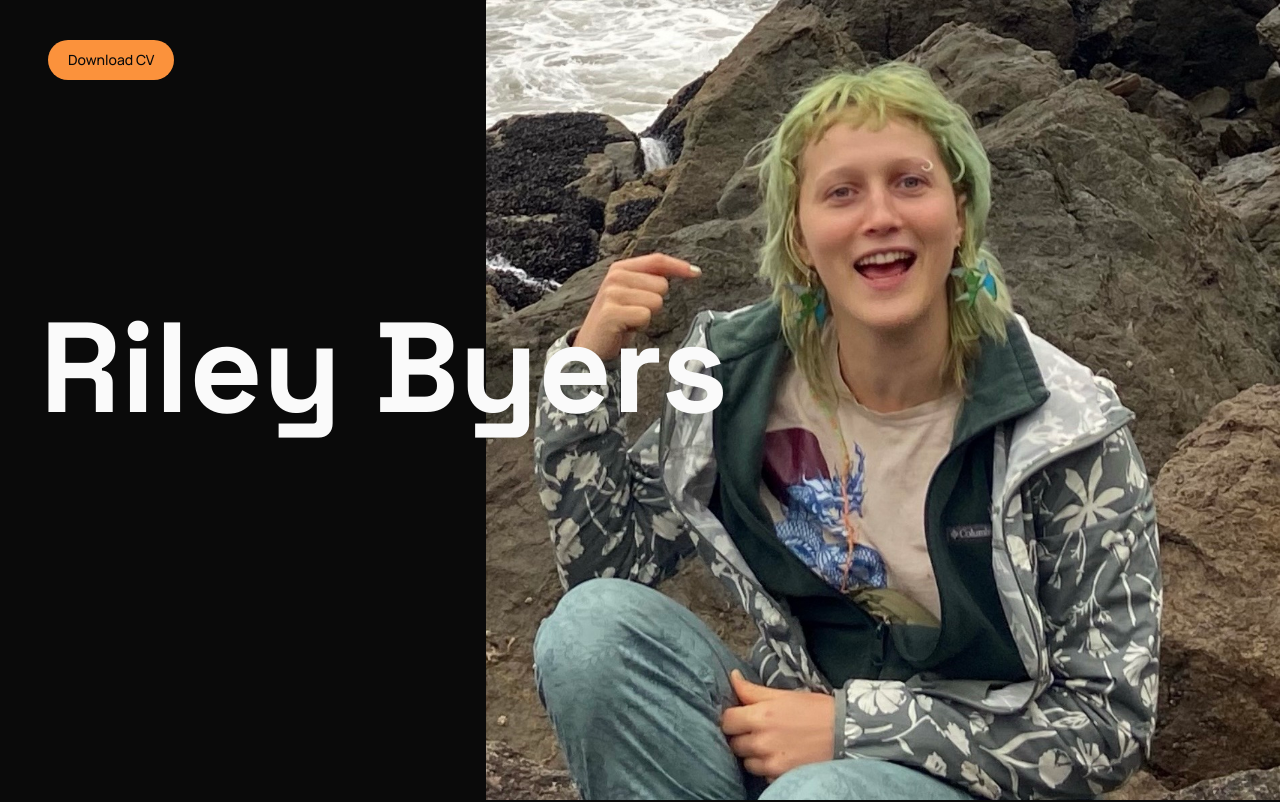
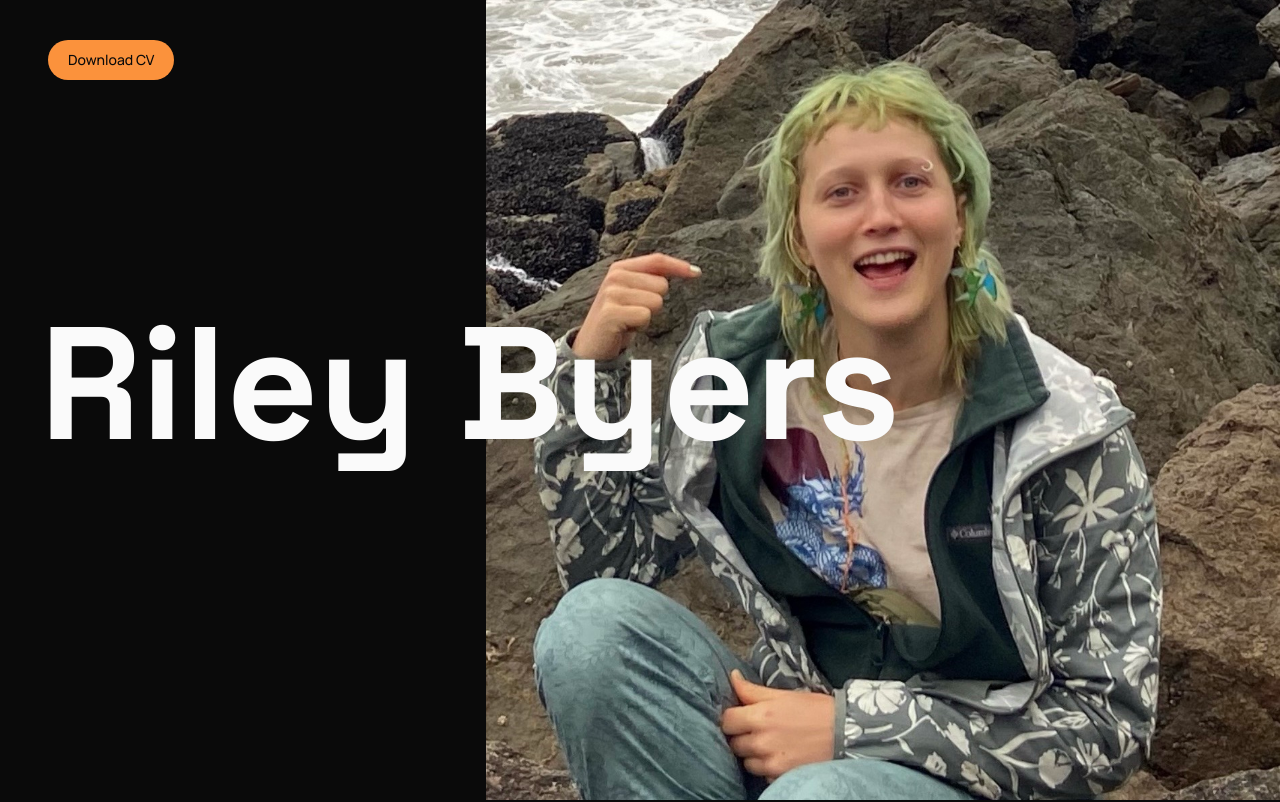
Before and after one commit to rileyb3/portfolio, a Next.js app: page / in a window 1280 px wide. Shown: the top 802 px of the page. Built offline with nearby package versions, Linux system fonts and the light colour scheme.

Commit message:
Size up the name heading

```diff
--- a/src/components/Hero.tsx
+++ b/src/components/Hero.tsx
@@ -37,7 +37,7 @@ export default function Hero() {
         {/* Name: overlaps the boundary between the dark panel and the photo.
             Solid color, no gradient — plain font choice only. Extra line-height
             and padding keep descenders (y, g) from clipping against the edge. */}
-        <h1 className="pointer-events-none absolute left-6 top-[38%] whitespace-nowrap pb-4 font-display text-6xl font-medium leading-[1.15] tracking-normal text-paper sm:left-10 sm:text-8xl lg:text-9xl">
+        <h1 className="pointer-events-none absolute left-6 top-[38%] whitespace-nowrap pb-4 font-display text-7xl font-medium leading-[1.15] tracking-normal text-paper sm:left-10 sm:text-9xl lg:text-[10rem]">
           {profile.name}
         </h1>
       </div>
```
